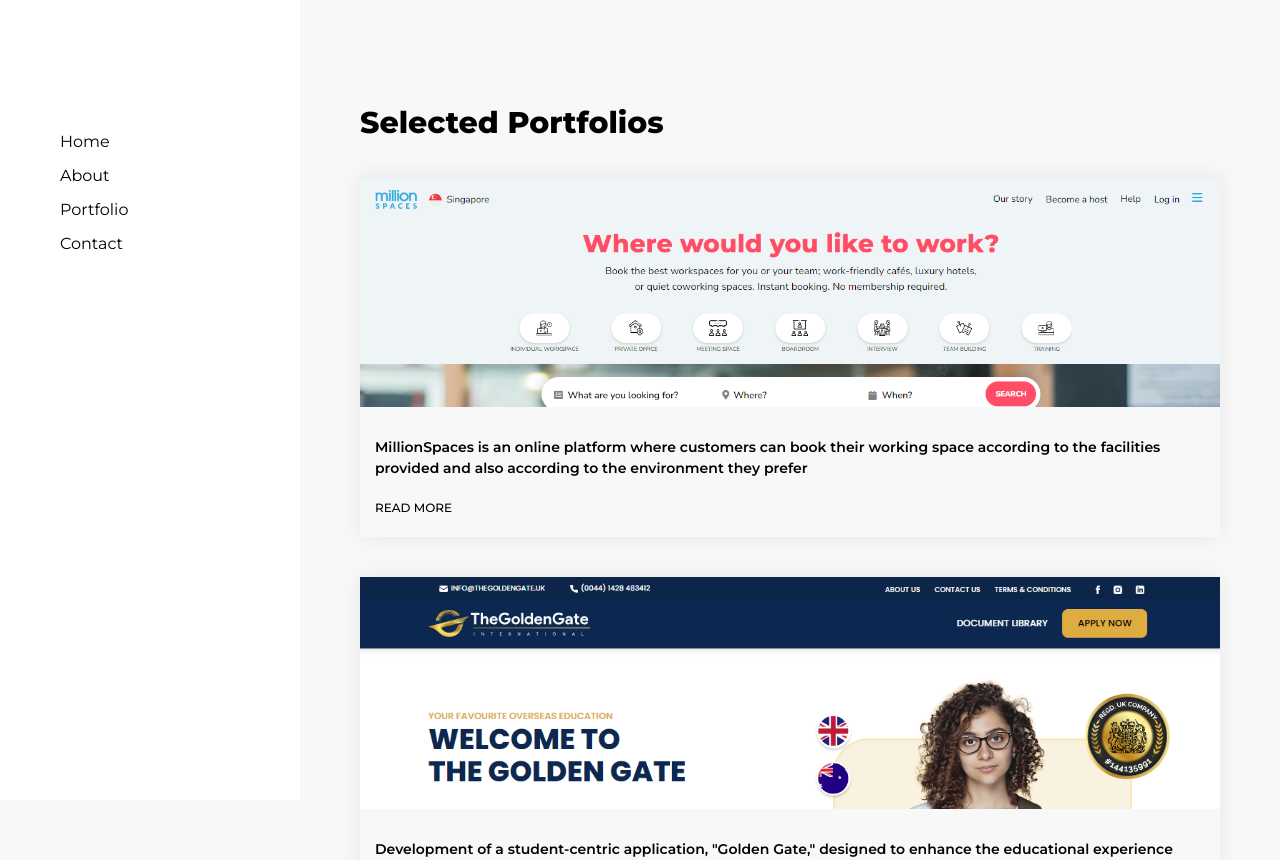
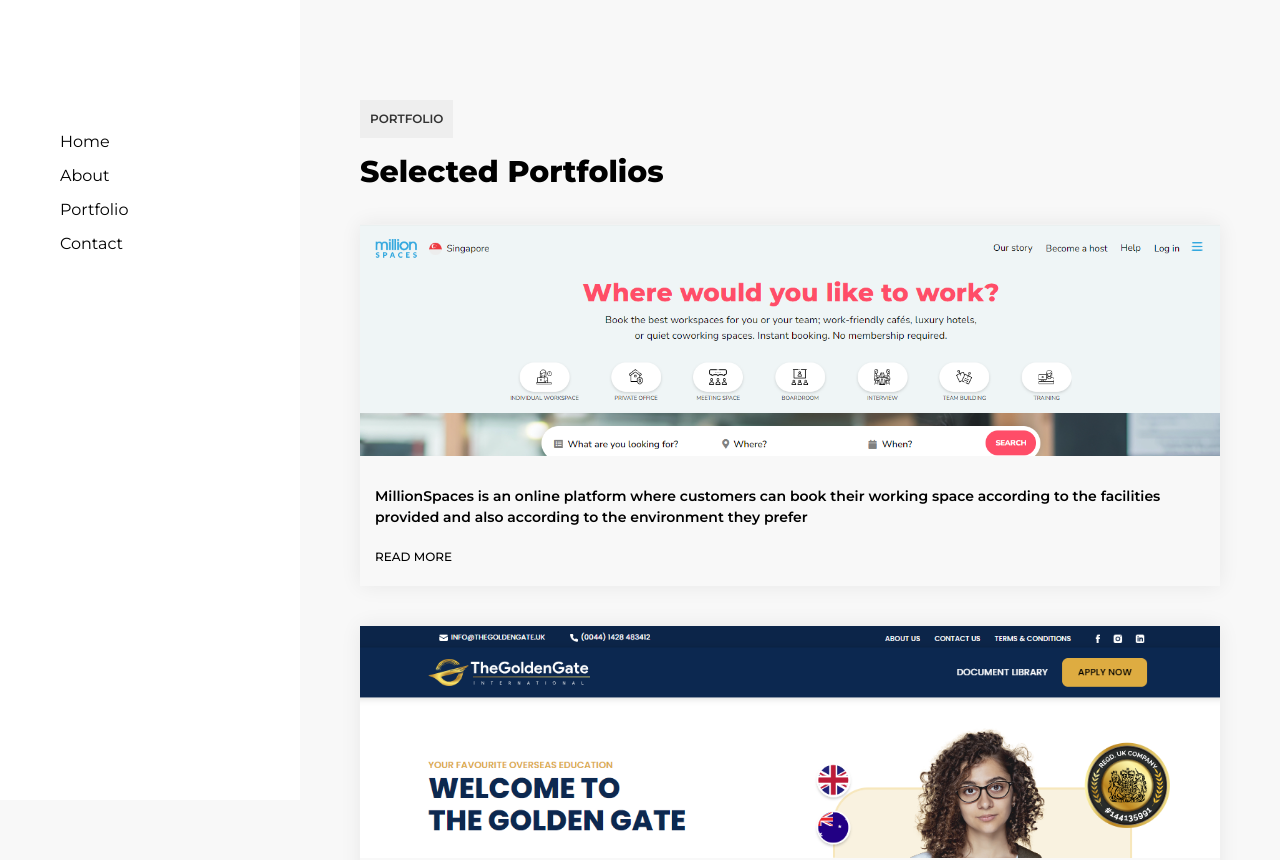
Before and after one commit to NimeshaKahingala/portfolio, a React (Create React App) app: page /portfolio in a window 1280 px wide. Shown: the top 860 px of the page. Built offline with nearby package versions, Linux system fonts and the light colour scheme.

Commit message:
styles added

```diff
--- a/src/pages/about.js
+++ b/src/pages/about.js
@@ -8,6 +8,7 @@
         <div className="about-page">
             <div className="about-section">
                 <div className="container">
+                    <div className="section-name">About</div>
                     <div className="title">About Me</div>
                     <div className="image"></div>
                     <div className="about-title">
--- a/src/pages/about.scss
+++ b/src/pages/about.scss
@@ -175,6 +175,18 @@
         }
     }
 
+    .section-name {
+        background-color: rgba(0,0,0,.04);
+        color: #333;
+        display: inline-block;
+        font-size: 12px;
+        font-weight: 600;
+        font-family: Montserrat, sans-serif;
+        margin-bottom: 11px;
+        padding: 10px;
+        text-transform: uppercase;
+    }
+
     .skill-section {
         .progress {
             font-family: Mulish, sans-serif;
--- a/src/pages/contact.js
+++ b/src/pages/contact.js
@@ -9,6 +9,7 @@
     return (
         <div className="contact-page">
             <div className="container">
+            <div className="section-name">Contact</div>
                 <h3 className="title">Get in Touch</h3>
                 <div className="text">It all starts with a discussion, please feel free to contact me through</div>
                 <div className="details">
--- a/src/pages/contact.scss
+++ b/src/pages/contact.scss
@@ -23,6 +23,18 @@
             }
         }
 
+        .section-name {
+            background-color: rgba(0,0,0,.04);
+            color: #333;
+            display: inline-block;
+            font-size: 12px;
+            font-weight: 600;
+            font-family: Montserrat, sans-serif;
+            margin-bottom: 11px;
+            padding: 10px;
+            text-transform: uppercase;
+        }
+
         .title {
             font-size: 30px;
             font-weight: 800;
--- a/src/pages/home.scss
+++ b/src/pages/home.scss
@@ -1,6 +1,7 @@
 .home-page {
     background: #f8f8f8;
     font-family: Montserrat, sans-serif;
+    height: 100vh;
     padding-top: 60px;
 
     .container {
--- a/src/pages/portfolio.js
+++ b/src/pages/portfolio.js
@@ -7,6 +7,7 @@
     return (
         <div className="portfolio-page">
             <div className="container">
+            <div className="section-name">portfolio</div>
                 <h3 className="title">Selected Portfolios</h3>
                 <div className="list-wrapper">
                     <ul className="portfolio-list">
--- a/src/pages/portfolio.scss
+++ b/src/pages/portfolio.scss
@@ -2,6 +2,7 @@
     background-color: #f8f8f8;
     font-family: Montserrat, sans-serif;
     padding-top: 60px;
+    text-align: left;
 
     .container {
         padding: 40px 20px 80px 20px;
@@ -44,12 +45,23 @@
             }
         }
 
+        .section-name {
+            background-color: rgba(0,0,0,.04);
+            color: #333;
+            display: inline-block;
+            font-size: 12px;
+            font-weight: 600;
+            font-family: Montserrat, sans-serif;
+            margin-bottom: 11px;
+            padding: 10px;
+            text-transform: uppercase;
+        }
+
         .title {
             font-size: 30px;
             font-weight: 800;
             font-family: Montserrat, sans-serif;
             margin-bottom: 30px;
-            text-align: left;
         }
     }
 }
```
